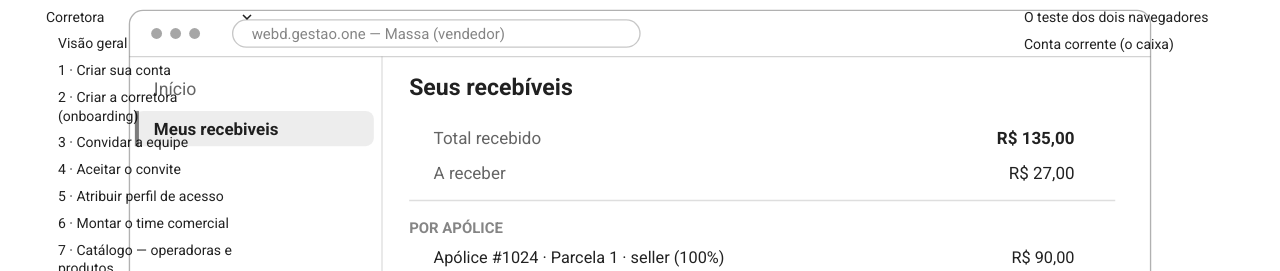
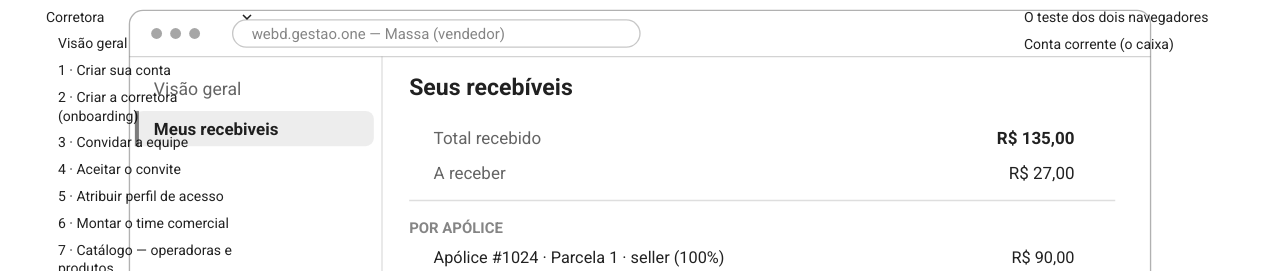
Before and after one commit to renatofagalde/wiki-gestao-one, an MkDocs documentation site: the page built from docs/cookbook/corretora/14-recebiveis.md, in a window 1280 px wide and 900 px high, scrolled down 1091 px. Shown: the part 181-452 px from the top of the window. Built offline with MkDocs 1.6.1 and Material for MkDocs 9.7.7, drawn with Linux system fonts in a browser that asks for light colours.

Commit message:
📝 docs(corretora): sidebar label 'Início' → real 'Visão geral' in 14-recebiveis

```diff
--- a/docs/cookbook/corretora/14-recebiveis.md
+++ b/docs/cookbook/corretora/14-recebiveis.md
@@ -63,7 +63,7 @@ recebíveis** — apenas os valores dele, sem o agregado da corretora.
   <circle cx="24" cy="21" r="4" fill="currentColor" fill-opacity="0.4"/><circle cx="38" cy="21" r="4" fill="currentColor" fill-opacity="0.4"/><circle cx="52" cy="21" r="4" fill="currentColor" fill-opacity="0.4"/>
   <rect x="80" y="11" width="300" height="20" rx="10" fill="none" stroke="currentColor" stroke-opacity="0.25"/><text x="94" y="25" font-size="11" fill="currentColor" fill-opacity="0.55">webd.gestao.one — Massa (vendedor)</text>
   <line x1="190" y1="38" x2="190" y2="246" stroke="currentColor" stroke-opacity="0.15"/>
-  <text x="22" y="66" font-size="13" fill="currentColor" fill-opacity="0.7">Início</text>
+  <text x="22" y="66" font-size="13" fill="currentColor" fill-opacity="0.7">Visão geral</text>
   <rect x="8" y="78" width="176" height="26" rx="6" fill="currentColor" fill-opacity="0.08"/><rect x="8" y="78" width="3" height="26" fill="currentColor" fill-opacity="0.55"/>
   <text x="22" y="96" font-size="12.5" font-weight="700" fill="currentColor">Meus recebiveis</text>
 
```
